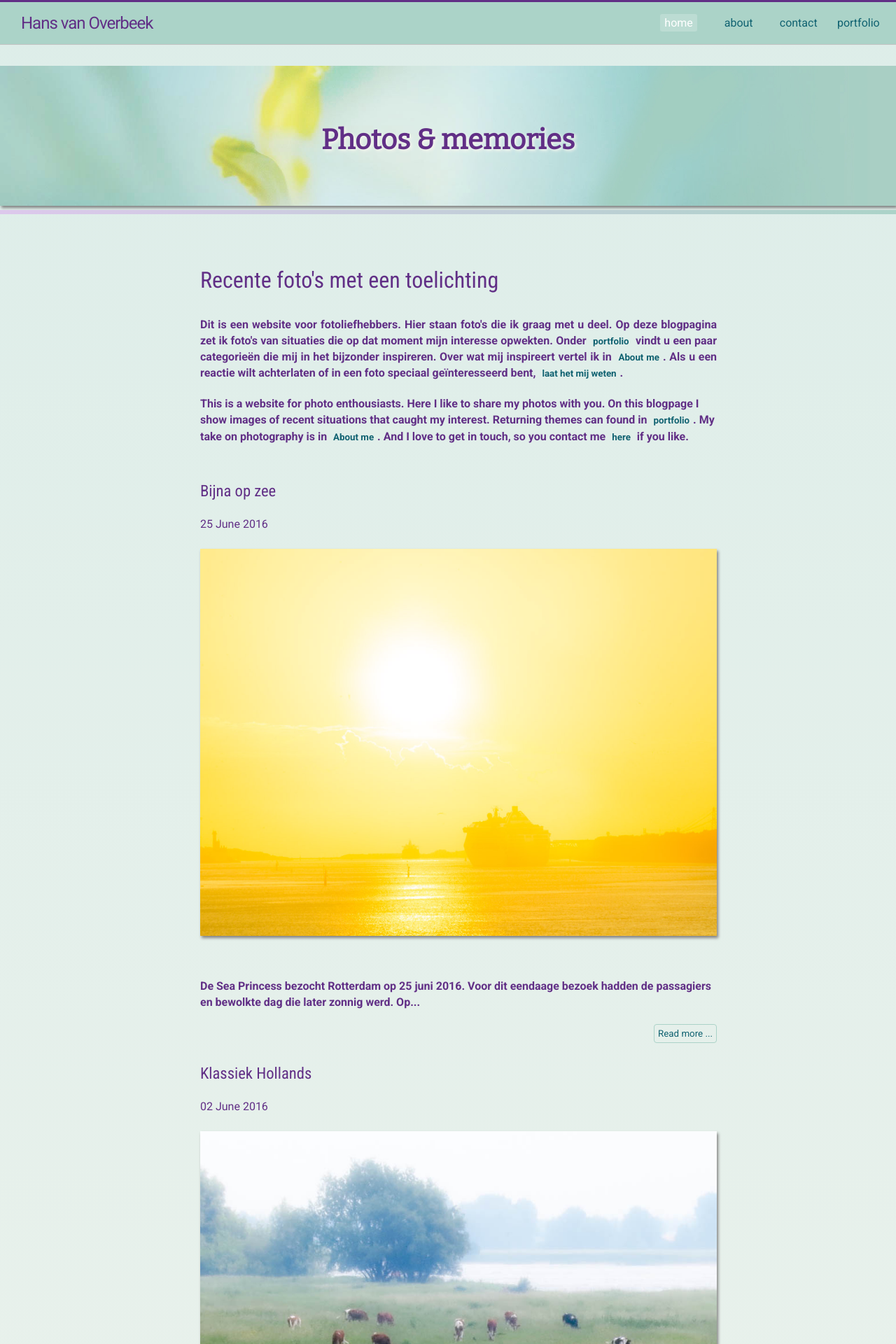
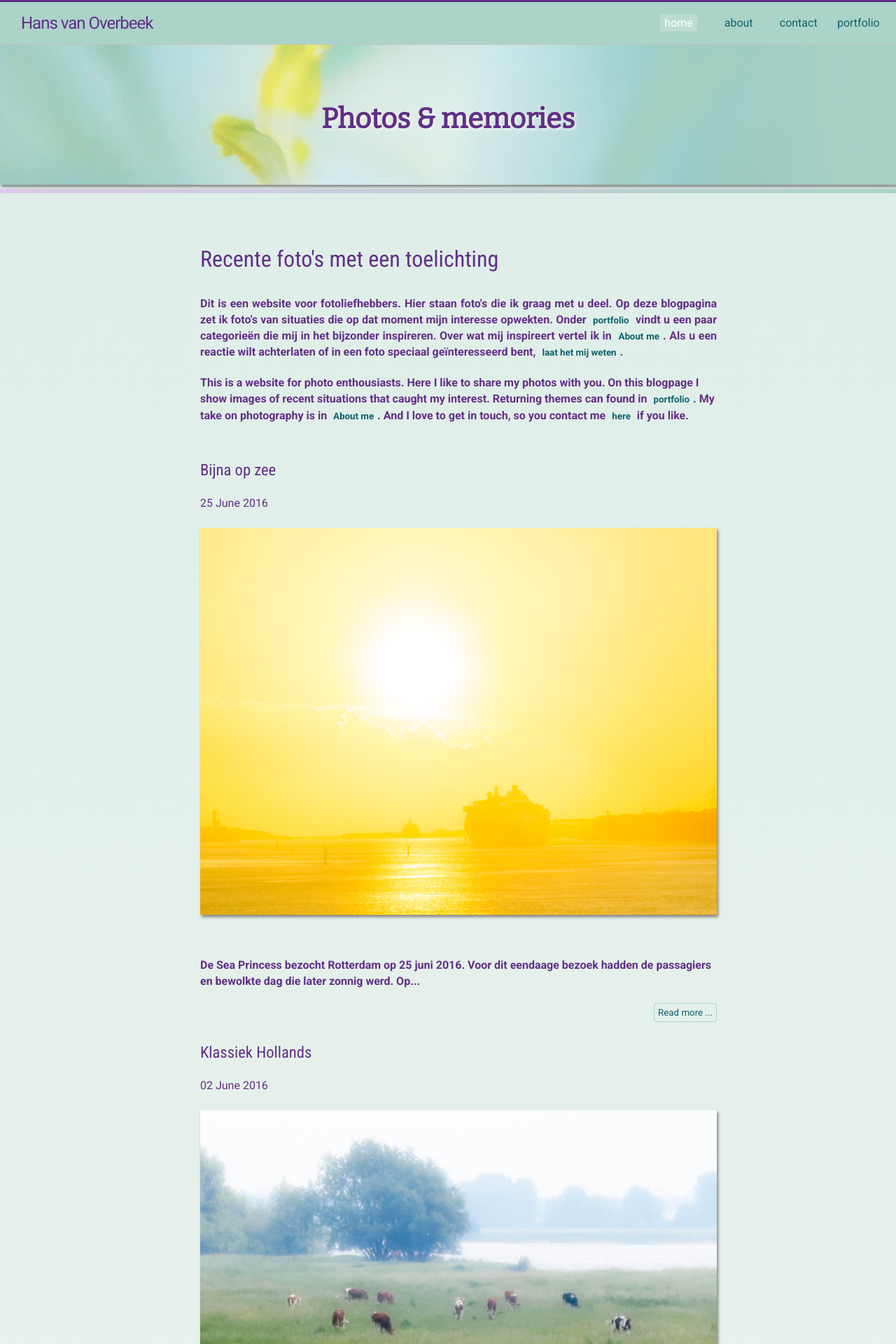
Before and after one commit to hansvanoverbeek/photoblog, a Jekyll site: the page built from index.html, in a window 1280 px wide. Shown: the top 1920 px of the page at 70% size. Built offline with Jekyll 4.4.1, drawn with Linux system fonts in a browser that asks for light colours; the list of posts is cut into pages by our own code.

Commit message:
hero-img marge

```diff
--- a/_sass/_layout.scss
+++ b/_sass/_layout.scss
@@ -110,8 +110,8 @@ nav#mobile-nav,  ul#small-screen-nav {
 
 //de hero img
 section.hero-img {
-  //margin: 0;
-  //padding: 0;
+  margin: 0;
+  padding: 0;
   width: 100%;
   height: auto;
   box-shadow: none;
```
